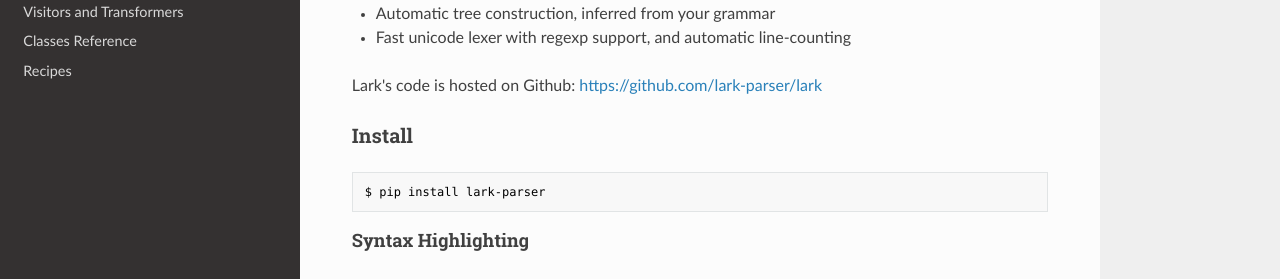
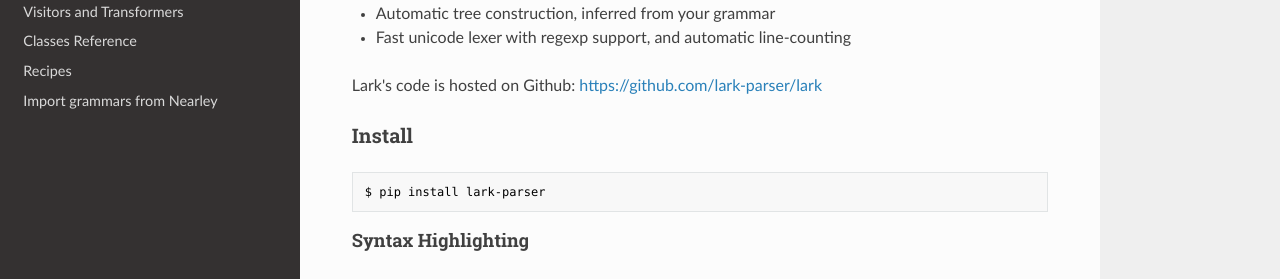
Before and after one commit to lark-parser/lark, an MkDocs documentation site: the page built from docs/index.md, in a window 1280 px wide. Shown: the part 406-685 px from the top of the page. Built offline with MkDocs 1.6.1, drawn with Linux system fonts in a browser that asks for light colours; nearby versions of some CDN libraries; old or Windows-style settings are respelled for this version of MkDocs.

Commit message:
Added nearley.md to mkdocs (so readthedocs can display it)

```diff
--- a/mkdocs.yml
+++ b/mkdocs.yml
@@ -12,3 +12,4 @@ pages:
     - Visitors and Transformers: visitors.md
     - Classes Reference: classes.md
     - Recipes: recipes.md
+    - Import grammars from Nearley: nearley.md
```
